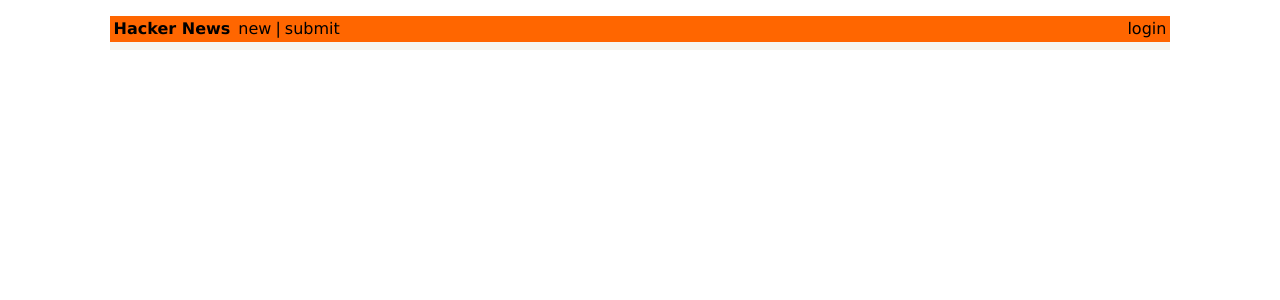
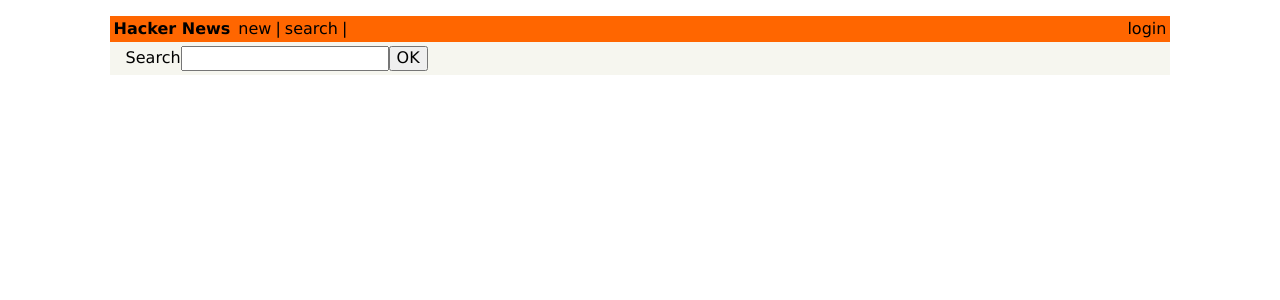
Before and after one commit to BolajiOlajide/hackernews-react-apollo, a React (Create React App) app: page /search in a window 1280 px wide. Shown: the top 300 px of the page. Built offline with nearby package versions, Linux system fonts and the light colour scheme.

Commit message:
implement search functionality

```diff
--- a/package.json
+++ b/package.json
@@ -5,13 +5,15 @@
   "dependencies": {
     "apollo-boost": "^0.1.14",
     "apollo-link-context": "^1.0.8",
+    "apollo-link-ws": "^1.0.8",
     "graphql": "^0.13.2",
     "react": "^16.4.2",
     "react-apollo": "^2.1.11",
     "react-dom": "^16.4.2",
     "react-router": "^4.3.1",
     "react-router-dom": "^4.3.1",
-    "react-scripts": "1.1.4"
+    "react-scripts": "1.1.4",
+    "subscriptions-transport-ws": "^0.9.14"
   },
   "scripts": {
     "start": "react-scripts start",
--- a/src/components/App.js
+++ b/src/components/App.js
@@ -6,6 +6,7 @@
 import CreateLink from './CreateLink.component';
 import Header from './Header.component';
 import Auth from './Auth.component';
+import Search from './Search.component';
 
 // styles
 import '../styles/App.css';
@@ -19,9 +20,10 @@
         <Route exact path="/" component={LinkList} />
         <Route exact path="/create" component={CreateLink} />
         <Route exact path="/auth" component={Auth} />
+        <Route exact path='/search' component={Search} />
       </Switch>
     </div>
   </div>
-)
+);
 
 export default App;
--- a/src/components/Header.component.jsx
+++ b/src/components/Header.component.jsx
@@ -18,9 +18,18 @@
             new
           </Link>
           <div className="ml1">|</div>
-          <Link to="/create" className="ml1 no-underline black">
-            submit
+          <Link to="/search" className="ml1 no-underline black">
+            search
           </Link>
+          <div className="ml1">|</div>
+          {authToken && (
+            <div className="flex">
+              <div className="ml1">|</div>
+              <Link to="/create" className="ml1 no-underline black">
+                submit
+              </Link>
+            </div>
+          )}
         </div>
         <div className="flex flex-fixed">
           {authToken ? (
--- /dev/null
+++ b/src/components/Search.component.jsx
@@ -0,0 +1,52 @@
+import React, { Component, Fragment } from 'react';
+import { withApollo } from 'react-apollo';
+
+import Link from './Link.component';
+import { FEED_SEARCH_QUERY } from '../queries/link.query';
+
+
+class Search extends Component {
+  state = {
+    links: [],
+    filter: ''
+  }
+
+    _executeSearch = async () => {
+        // ... you'll implement this 🔜
+        const { filter } = this.state;
+        const result = await this.props.client.query({
+            query: FEED_SEARCH_QUERY,
+            variables: { filter },
+        });
+        const links = result.data.feed.links;
+        this.setState({ links });
+    }
+
+    onChange = event => {
+        this.setState({
+            [event.target.name]: event.target.value
+        });
+    }
+
+  render() {
+    return (
+      <Fragment>
+        <div>
+          Search
+          <input
+            type='text'
+            name='filter'
+            onChange={this.onChange}
+            value={this.state.filter}
+          />
+          <button onClick={() => this._executeSearch()}>OK</button>
+        </div>
+        {this.state.links.map((link, index) => (
+          <Link key={link.id} link={link} index={index} />
+        ))}
+      </Fragment>
+    )
+  }
+}
+
+export default withApollo(Search);
--- a/src/queries/link.query.js
+++ b/src/queries/link.query.js
@@ -23,3 +23,26 @@
   }
 }
 `;
+
+export const FEED_SEARCH_QUERY = gql`
+  query FeedSearchQuery($filter: String!) {
+    feed(filter: $filter) {
+      links {
+        id
+        url
+        description
+        createdAt
+        postedBy {
+          id
+          name
+        }
+        votes {
+          id
+          user {
+            id
+          }
+        }
+      }
+    }
+  }
+`;
```
Also changed, not shown: 1 other file (tests, documents, lock files or other folders).
